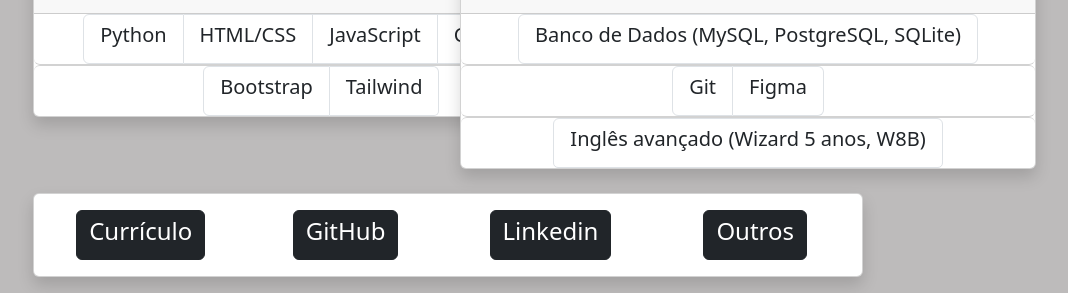
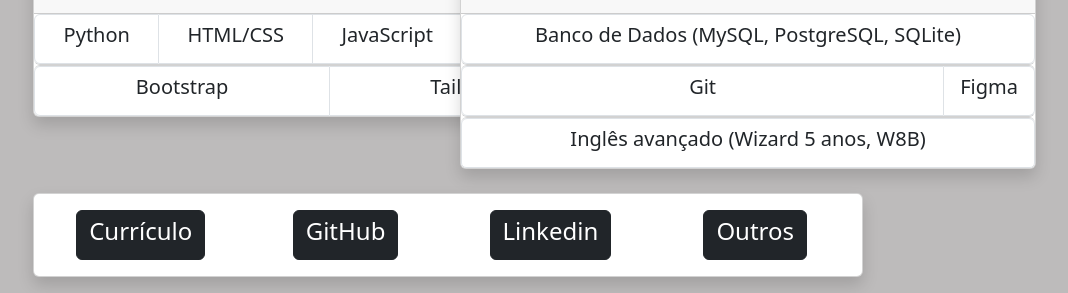
Before and after one commit to Italo-Freitas-dev/MyWebSite, a plain HTML site: page index.html in a window 1280 px wide. Shown: the part 288-581 px from the top of the page, without its empty margins (180-1248 px from the left). Drawn offline with nearby package versions, Linux system fonts and the light colour scheme.

Commit message:
third-draft

```diff
--- a/index.html
+++ b/index.html
@@ -26,15 +26,15 @@
                     <div class="card-header">
                         <h2>Linguagens / Frameworks</h2>
                     </div>
-                    <ul class="list-group list-group-horizontal justify-content-center">
-                        <li class="list-group-item" style="text-align: center;"><h5>Python</h5></li>
-                        <li class="list-group-item" style="text-align: center;"><h5>HTML/CSS</h5></li>
-                        <li class="list-group-item" style="text-align: center;"><h5>JavaScript</h5></li>
-                        <li class="list-group-item" style="text-align: center;"><h5>C/C++/C#</h5></li>
+                    <ul class="list-group list-group-horizontal">
+                        <li class="list-group-item flex-fill" style="text-align: center;"><h5>Python</h5></li>
+                        <li class="list-group-item flex-fill" style="text-align: center;"><h5>HTML/CSS</h5></li>
+                        <li class="list-group-item flex-fill" style="text-align: center;"><h5>JavaScript</h5></li>
+                        <li class="list-group-item flex-fill" style="text-align: center;"><h5>C/C++/C#</h5></li>
                     </ul>
-                    <ul class="list-group list-group-horizontal justify-content-center">
-                        <li class="list-group-item" style="text-align: center;"><h5>Bootstrap</h5></li>
-                        <li class="list-group-item" style="text-align: center;"><h5>Tailwind</h5></li>
+                    <ul class="list-group list-group-horizontal">
+                        <li class="list-group-item flex-fill" style="text-align: center;"><h5>Bootstrap</h5></li>
+                        <li class="list-group-item flex-fill" style="text-align: center;"><h5>Tailwind</h5></li>
                     </ul>
                     <!-- <div class="card-body">
                         <p class="card-text">card text</p>
@@ -46,15 +46,15 @@
                     <div class="card-header">
                         <h2>Tecnologias / Idiomas</h2>
                     </div>
-                    <ul class="list-group list-group-horizontal justify-content-center">
-                        <li class="list-group-item" style="text-align: center;"><h5>Banco de Dados (MySQL, PostgreSQL, SQLite)</h5></li>
+                    <ul class="list-group list-group-horizontal">
+                        <li class="list-group-item flex-fill flex-fill" style="text-align: center;"><h5>Banco de Dados (MySQL, PostgreSQL, SQLite)</h5></li>
                     </ul>
-                    <ul class="list-group list-group-horizontal justify-content-center">
-                        <li class="list-group-item" style="text-align: center;"><h5>Git</h5></li>
+                    <ul class="list-group list-group-horizontal">
+                        <li class="list-group-item flex-fill flex-fill" style="text-align: center;"><h5>Git</h5></li>
                         <li class="list-group-item" style="text-align: center;"><h5>Figma</h5></li>
                     </ul>
-                    <ul class="list-group list-group-horizontal justify-content-center">
-                        <li class="list-group-item" style="text-align: center;"><h5>Inglês avançado (Wizard 5 anos, W8B)</h5></li>
+                    <ul class="list-group list-group-horizontal">
+                        <li class="list-group-item flex-fill flex-fill" style="text-align: center;"><h5>Inglês avançado (Wizard 5 anos, W8B)</h5></li>
                     </ul>
                     <!-- <ul class="list-group list-group-horizontal">
                         <li class="list-group-item flex-fill" style="text-align: center;"><h5>Bootstrap</h5></li>
```
